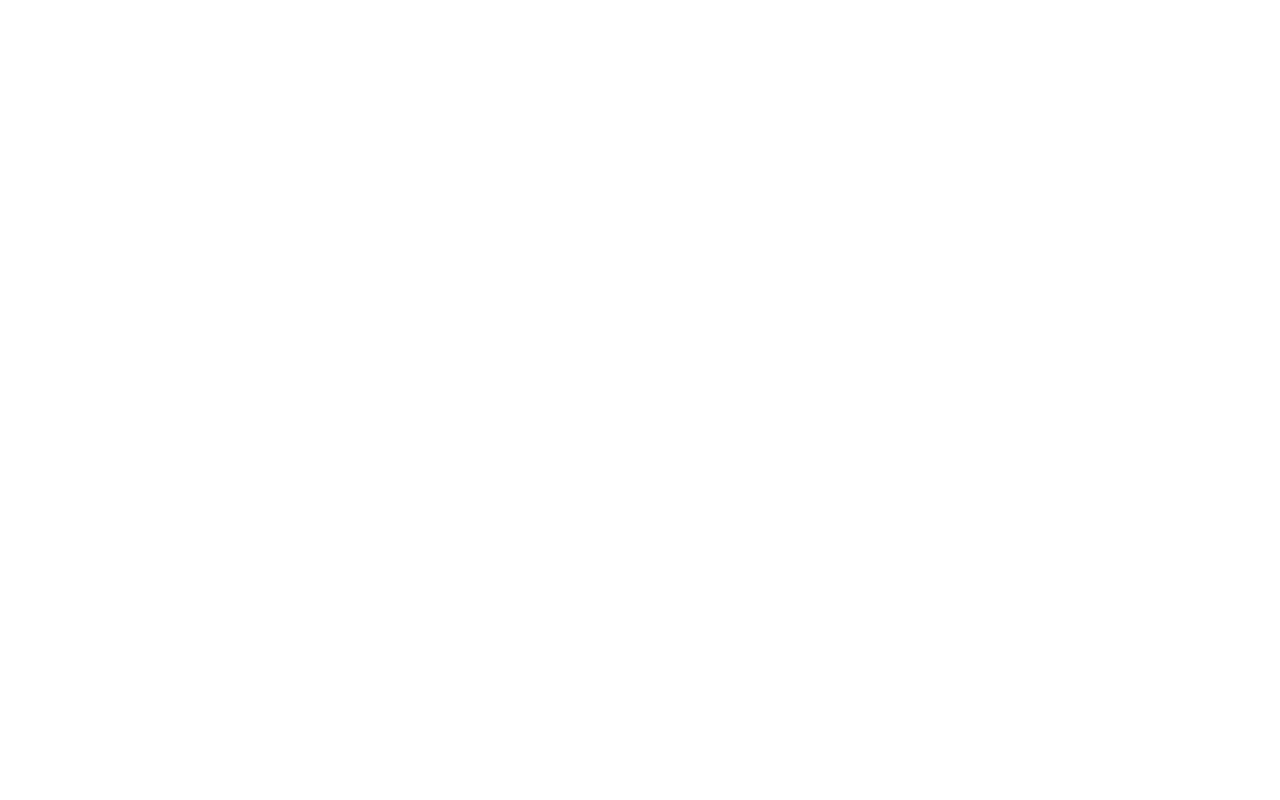
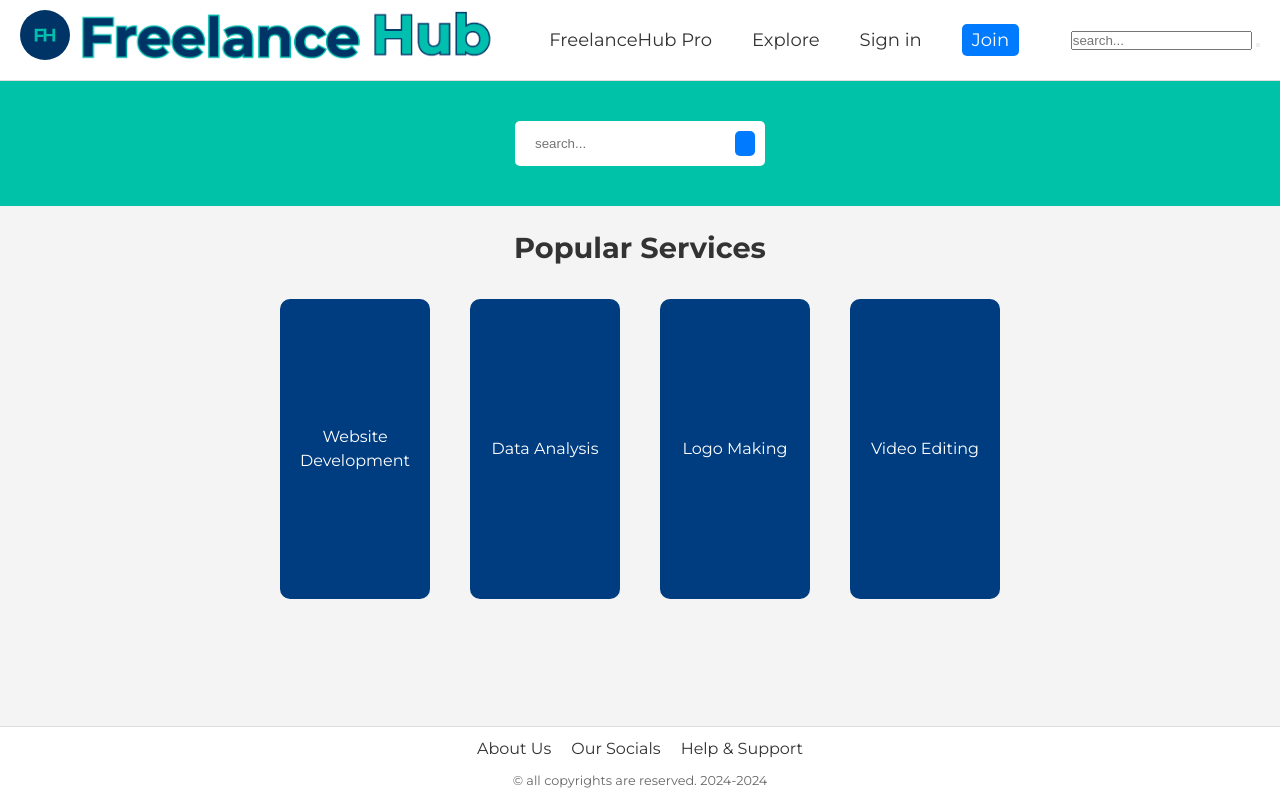
Before and after one commit to ChikLow/FreelanceHub, a plain HTML site: page index.html in a window 1280 px wide. Drawn offline with Linux system fonts and the light colour scheme.

Commit message:
трошки покращив дизайн

```diff
--- a/css/styles.css
+++ b/css/styles.css
@@ -0,0 +1,171 @@
+@import url('https://fonts.googleapis.com/css2?family=Montserrat:wght@400;700&display=swap');
+/* General Reset */
+* {
+    margin: 0;
+    padding: 0;
+    box-sizing: border-box;
+}
+
+html, body {
+    height: 100%;  /* Це потрібно, щоб встановити мінімальну висоту для всього документа */
+    margin: 0;  /* Важливо, щоб не було відступів */
+}
+
+main {
+    flex-grow: 1;  /* Це дозволить вмісту займати весь доступний простір */
+}
+
+body {
+    display: flex;
+    flex-direction: column;
+    font-family: 'Montserrat', sans-serif;
+    background-color: #f4f4f4;
+    color: #333;
+    line-height: 1.5;
+    margin: 0;
+    padding: 0;
+
+}
+
+.logo {
+    font-size: 1.5rem;
+    color: #007bff;
+    font-weight: bold;
+}
+
+/* Header */
+header {
+    display: flex;
+    justify-content: space-between;
+    align-items: center;
+    padding: 10px 20px;
+    background-color: white;
+    border-bottom: 1px solid #ddd;
+}
+
+
+
+nav {
+    flex-grow: 1; /* Allow the nav to take up remaining space */
+    display: flex;
+    justify-content: center; /* Center the nav links */
+}
+
+nav ul {
+    display: flex;
+    list-style: none;
+    gap: 40px; /* Increase space between the items */
+    margin: 0;
+    padding: 0;
+}
+
+nav ul li {
+    display: inline-block;
+}
+
+nav a {
+    text-decoration: none;
+    color: #333;
+    font-size: 18px;
+}
+
+nav .join-btn {
+    padding: 5px 10px;
+    background-color: #007bff;
+    color: white;
+    border-radius: 5px;
+    text-decoration: none;
+}
+
+/* Search Banner */
+.search-banner {
+    background-color: #00c2a8;
+    padding: 40px 20px;
+    text-align: center;
+}
+
+.search-box {
+    display: inline-flex;
+    gap: 10px;
+    background-color: white;
+    padding: 10px;
+    border-radius: 5px;
+}
+
+.search-box input {
+    border: none;
+    outline: none;
+    padding: 5px 10px;
+    width: 200px;
+}
+
+.search-box button {
+    background: #007bff;
+    color: white;
+    border: none;
+    padding: 5px 10px;
+    border-radius: 5px;
+    cursor: pointer;
+}
+
+/* Popular Services */
+.popular-services {
+    padding: 20px;
+    text-align: center;
+}
+
+.popular-services h2 {
+    font-size: 1.8rem;
+    margin-bottom: 20px;
+}
+
+.services {
+    display: flex;
+    justify-content: center;
+    gap: 20px;
+    flex-wrap: wrap;
+}
+
+.service-card {
+    background-color: #003d80;
+    color: white;
+    padding: 30px 20px; /* Можна збільшити паддінги для збільшення висоти */
+    border-radius: 10px;
+    width: 150px; /* Можна вказати фіксовану ширину */
+    height: 300px;  /* Фіксована висота картки */
+    display: flex;
+    flex-direction: column;
+    justify-content: center;  /* Центрування вмісту по вертикалі */
+    margin: 10px;
+}
+
+/* Footer */
+footer {
+    padding: 10px;
+    background-color: white;
+    text-align: center;
+    border-top: 1px solid #ddd;
+    margin-top: auto;
+}
+
+.footer-links {
+    display: flex;
+    justify-content: center;
+    gap: 20px;
+    margin-bottom: 10px;
+}
+
+.footer-links a {
+    text-decoration: none;
+    color: #333;
+}
+
+footer p {
+    font-size: 0.8rem;
+    color: #666;
+}
+
+.logo img {
+    height: 50px; /* Adjust the size of your logo */
+    width: auto;
+}
--- a/index.html
+++ b/index.html
@@ -1,14 +1,61 @@
+
 <!DOCTYPE html>
 <html lang="en">
 <head>
     <meta charset="UTF-8">
     <meta name="viewport" content="width=device-width, initial-scale=1.0">
     <title>FreelanceHub</title>
-    <link rel="icon" href="assets/img/Logo.svg" type="image/svg+xml">
-    <link rel="stylesheet" href="/css/styles.css">
+    <link rel="stylesheet" href="css/styles.css">
 </head>
 <body>
+    <!-- Header -->
+    <header>
+        <div class="logo">
+            <img src="assets\img\Logo.svg" alt="FreelanceHub Logo">
+            <img src="assets\img\Logo2.png" alt="FreelanceHub Logo">
+        </div>
+        <nav>
+            <ul>
+                <li><a href="#">FreelanceHub Pro</a></li>
+                <li><a href="#">Explore</a></li>
+                <li><a href="#">Sign in</a></li>
+                <li><a href="#" class="join-btn">Join</a></li>
+            </ul>
+        </nav>
+        <div class="search">
+            <input type="text" placeholder="search...">
+            <button><i class="fas fa-search"></i></button>
+        </div>
+    </header>
 
+    <!-- Search Section -->
+    <section class="search-banner">
+        <div class="search-box">
+            <input type="text" placeholder="search...">
+            <button><i class="fas fa-search"></i></button>
+        </div>
+    </section>
+
+    <!-- Popular Services -->
+    <section class="popular-services">
+        <h2>Popular Services</h2>
+        <div class="services">
+            <div class="service-card">Website Development</div>
+            <div class="service-card">Data Analysis</div>
+            <div class="service-card">Logo Making</div>
+            <div class="service-card">Video Editing</div>
+        </div>
+    </section>
+
+    <!-- Footer -->
+    <footer>
+        <div class="footer-links">
+            <a href="#">About Us</a>
+            <a href="#">Our Socials</a>
+            <a href="#">Help & Support</a>
+        </div>
+        <p>&copy; all copyrights are reserved. 2024-2024</p>
+    </footer>
     <script src="js/script.js"></script>
 </body>
 </html>
```
Also changed, not shown: assets/img/logo2.png (added).
